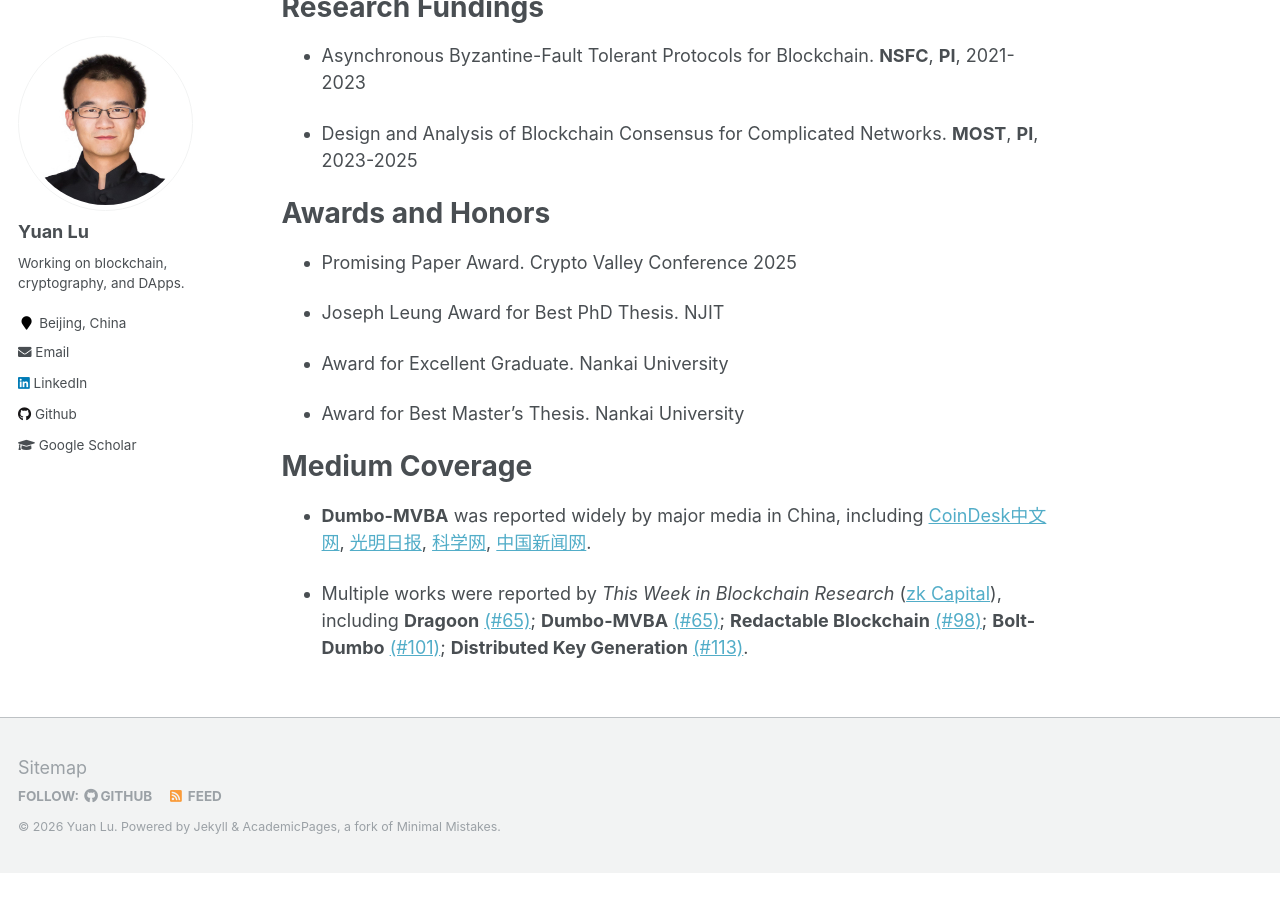
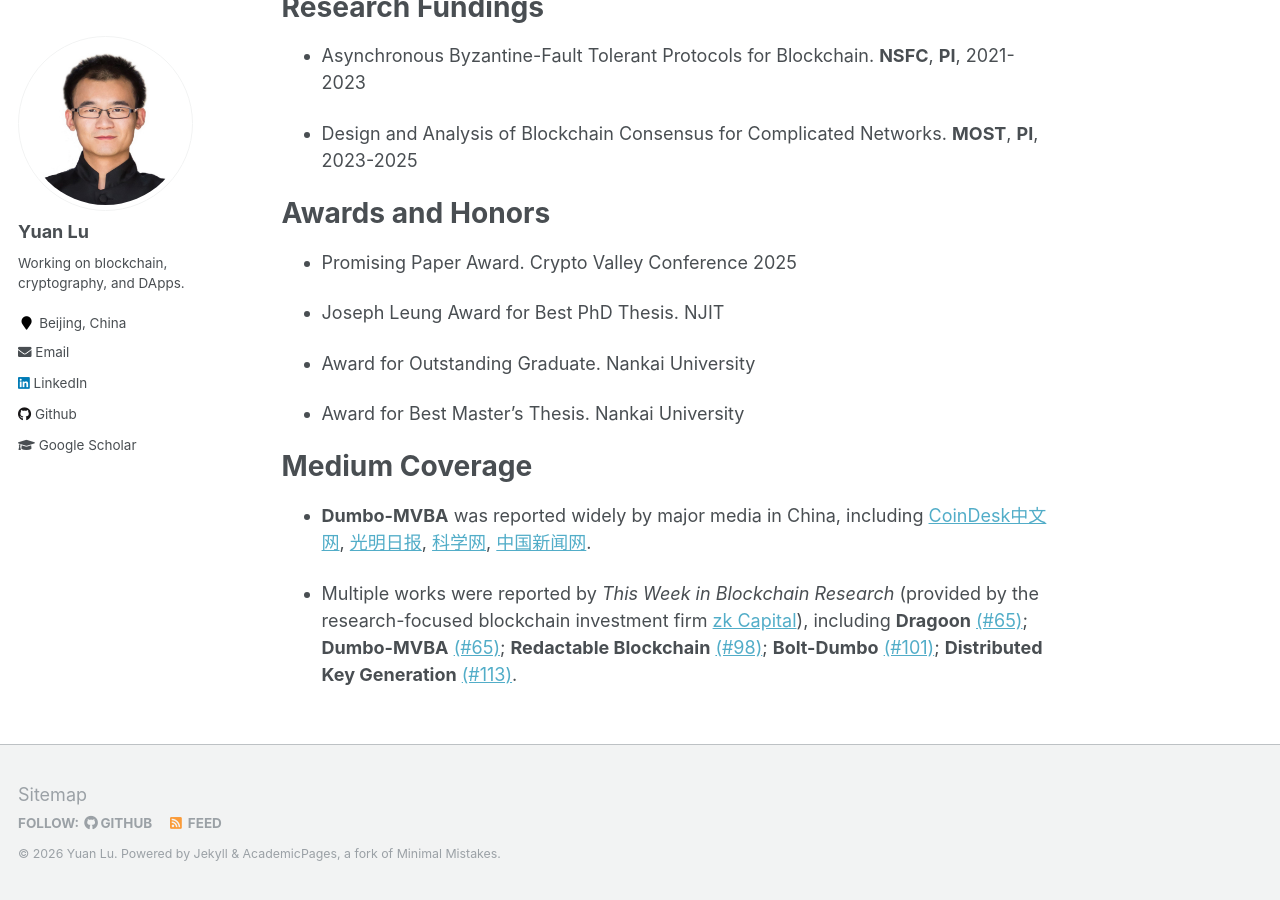
Before and after one commit to yylluu/yylluu.github.io, a Jekyll site: the page built from _pages/about.md, in a window 1280 px wide and 900 px high, scrolled down 1361 px. Built offline with Jekyll 4.4.1, drawn with Linux system fonts in a browser that asks for light colours; before the commit the page ends 2234 px from its top, so only the background shows below that.

Commit message:
Update about.md

```diff
--- a/_pages/about.md
+++ b/_pages/about.md
@@ -85,7 +85,7 @@ Awards and Honors
 
 - Joseph Leung Award for Best PhD Thesis. NJIT
 
-- Award for Excellent Graduate. Nankai University
+- Award for Outstanding Graduate. Nankai University
 
 - Award for Best Master's Thesis. Nankai University
 
@@ -104,7 +104,7 @@ Medium Coverage
 
 - **Dumbo-MVBA** was reported widely by major media in China, including [CoinDesk中文网](https://m.mifengcha.com/news/5f02fffd84a64d0b86b5e977), [光明日报](https://app.gmdaily.cn/as/opened/n/85ece7999ee2440391078c2b7c43d890), [科学网](http://news.sciencenet.cn/sbhtmlnews/2021/2/360847.shtm?id=360847), [中国新闻网](http://www.chinanews.com/gn/2021/02-08/9407601.shtml).
 
-- Multiple works were reported by *This Week in Blockchain Research* ([zk Capital](https://www.cbinsights.com/investor/zk-capital)), including **Dragoon** [(#65)](https://zkcapital.substack.com/p/this-week-in-blockchain-research-5f1); **Dumbo-MVBA** [(#65)](https://zkcapital.substack.com/p/this-week-in-blockchain-research-5f1); **Redactable Blockchain** [(#98)](https://zkcapital.substack.com/p/this-week-in-blockchain-research-087); **Bolt-Dumbo** [(#101)](https://zkcapital.substack.com/p/this-week-in-blockchain-research-5ce); **Distributed Key Generation** [(#113)](https://zkcapital.substack.com/p/this-week-in-blockchain-research-e7b).
+- Multiple works were reported by *This Week in Blockchain Research* (provided by the research-focused blockchain investment firm [zk Capital](https://www.cbinsights.com/investor/zk-capital)), including **Dragoon** [(#65)](https://zkcapital.substack.com/p/this-week-in-blockchain-research-5f1); **Dumbo-MVBA** [(#65)](https://zkcapital.substack.com/p/this-week-in-blockchain-research-5f1); **Redactable Blockchain** [(#98)](https://zkcapital.substack.com/p/this-week-in-blockchain-research-087); **Bolt-Dumbo** [(#101)](https://zkcapital.substack.com/p/this-week-in-blockchain-research-5ce); **Distributed Key Generation** [(#113)](https://zkcapital.substack.com/p/this-week-in-blockchain-research-e7b).
 
 <!---
 More Personal Trajectory
```
